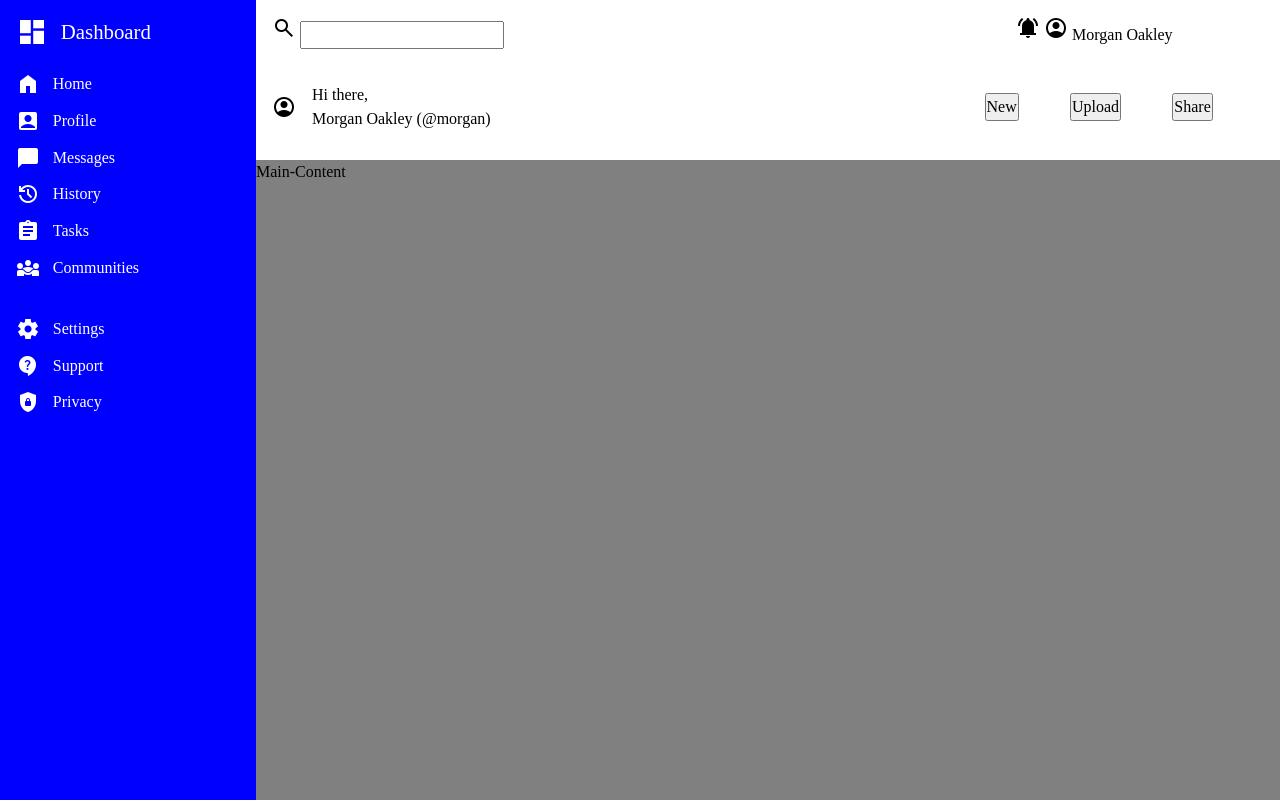
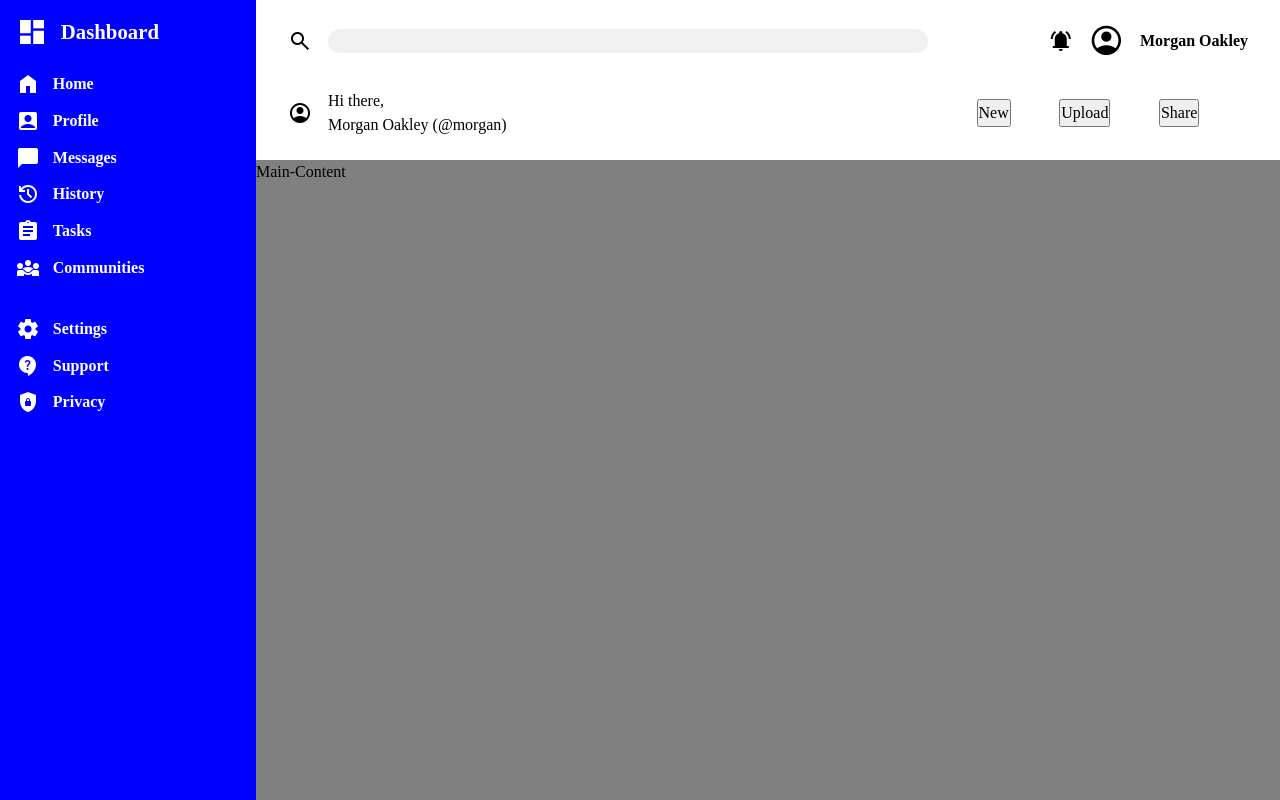
Before and after one commit to 46tcampbell/Admin-Dashboard, a plain HTML site: page index.html in a window 1280 px wide. Drawn offline with nearby package versions, Linux system fonts and the light colour scheme.

Commit message:
Update the top header row to match project image
Used another combination of grid and flexbox as I thought it would be
easiest to have a flex of 1 on the search input field to stretch it.

```diff
--- a/index.html
+++ b/index.html
@@ -22,8 +22,10 @@
             <span class="material-symbols-outlined">
               notifications_active
             </span>
-            <span class="material-symbols-outlined"> account_circle </span>
-            <span>Morgan Oakley</span>
+            <span class="material-symbols-outlined profile-icon">
+              account_circle
+            </span>
+            <span class="profile-name">Morgan Oakley</span>
           </div>
         </div>
         <div class="header-bottom">
--- a/styles.css
+++ b/styles.css
@@ -78,6 +78,7 @@ h6 {
   color: white;
   grid-template-rows: repeat(3, min-content);
   padding: 1rem;
+  font-weight: bold;
 }
 
 .material-symbols-outlined {
@@ -113,14 +114,43 @@ span.logo-svg {
   background-color: white;
   grid-column: 2 / -1;
   display: grid;
-  grid-template-rows: 1fr 2fr;
-  padding: 1rem;
+  /* grid-template-rows: 1fr 2fr; */
+  padding: 1rem 2rem;
   gap: 1rem;
 }
 
 .header-top {
   display: grid;
-  grid-template-columns: 3fr 1fr;
+  grid-template-columns: 2fr 1fr;
+}
+
+.header-top-left {
+  display: flex;
+  align-items: center;
+  gap: 1rem;
+}
+
+.header-top-right {
+  display: flex;
+  justify-content: end;
+  gap: 1rem;
+  align-items: center;
+}
+
+.header-top-right .profile-icon {
+  font-size: 2.2rem;
+}
+
+.header-top-right .profile-name {
+  font-weight: bold;
+}
+
+.header-top-left input {
+  flex: 1;
+  background-color: rgba(133, 133, 133, 0.116);
+  border: none;
+  outline: none;
+  border-radius: 1rem;
 }
 
 .header-bottom {
```
